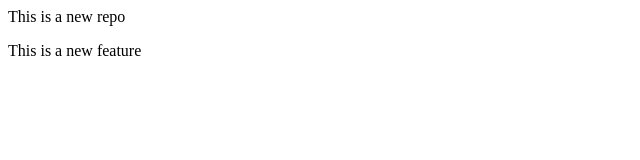
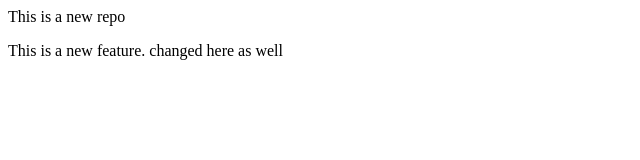
Before and after one commit to ToxNox0/Localrepo, a plain HTML site: page index.html in a window 1280 px wide. Shown: the whole page, without its empty margins (0-640 px from the left). Drawn offline with Linux system fonts and the light colour scheme.

Commit message:
Changed here as well

```diff
--- a/index.html
+++ b/index.html
@@ -1,2 +1,2 @@
 <p>This is a new repo</p>
-<p>This is a new feature</p>
+<p>This is a new feature. changed here as well</p>
```
